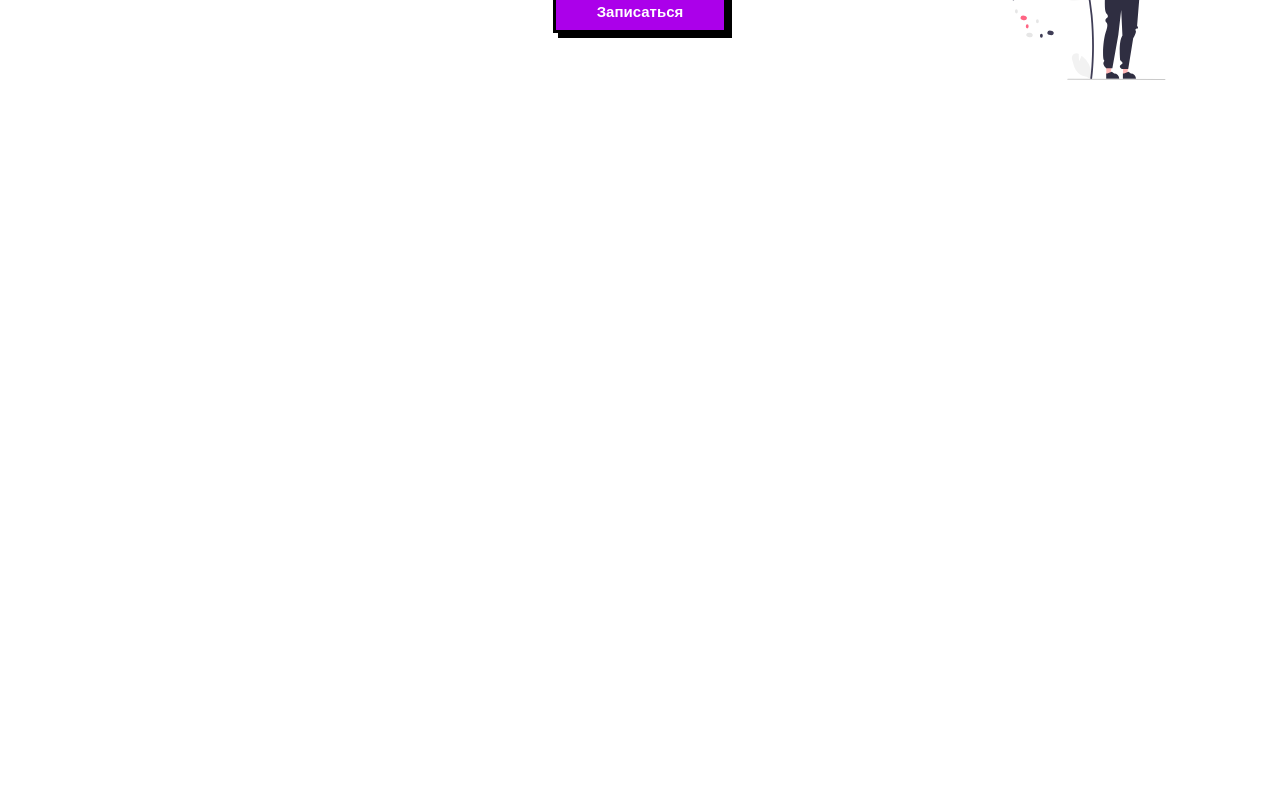
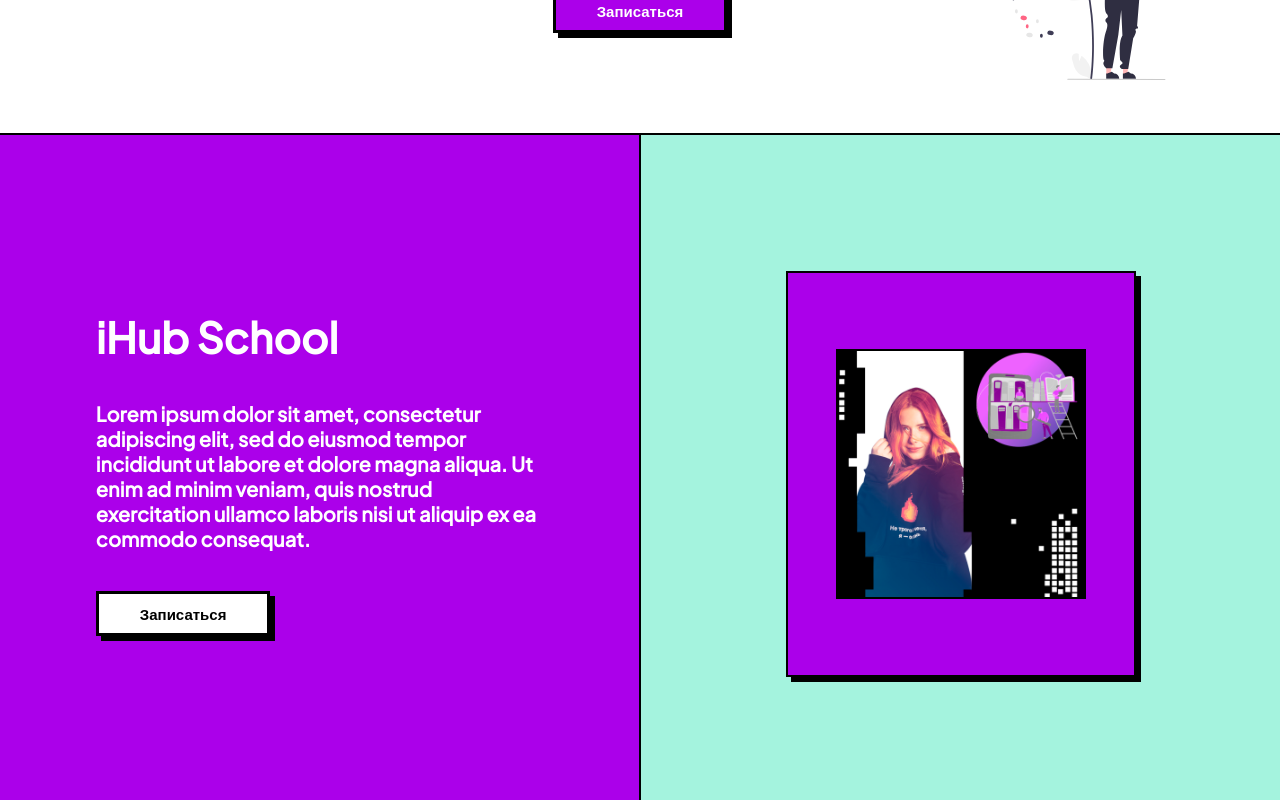
Before and after one commit to midas-png/ithub-landing-remade, a React (Create React App) app in the folder client/: page /ithub in a window 1280 px wide. Shown: the part 1220-2020 px from the top of the page. Before the commit the page ends 1353 px from the top, so only its background shows below. Built offline with nearby package versions, Linux system fonts and the light colour scheme.

Commit message:
singleblock and doubleblock components added

```diff
--- a/client/src/assets/images/index.ts
+++ b/client/src/assets/images/index.ts
@@ -1,7 +1,9 @@
+import MasterClassImage from './masterclass_square.png';
 import HeroImage from './hero_img.png';
 import { ReactComponent as Welcoming } from './welcoming.svg';
 
 export const Images = {
   HeroImage,
+  MasterClassImage,
   Welcoming,
 };
--- /dev/null
+++ b/client/src/components/Doubleblock/index.tsx
@@ -0,0 +1,61 @@
+import { FC } from 'react';
+import {
+  BlockWrapper,
+  ContentWrapper,
+  InformationWrapper,
+  BlockDescription,
+  ButtonWrapper,
+  ImageWrapper,
+  PictureContent,
+  ImageSquare,
+  StickerWrapper,
+  StickerContent,
+} from './styles';
+import { IProps } from './props';
+import { Images } from 'assets';
+import { Button, Title } from 'ui';
+
+export const Doubleblock: FC<IProps> = ({
+  variant,
+  title,
+  buttonText,
+  // image,
+  marker,
+  reverse,
+  children,
+  onClick,
+}) => {
+  return (
+    <BlockWrapper>
+      <ContentWrapper reverse={reverse} variant={variant}>
+        <InformationWrapper>
+          {title && <Title>{title}</Title>}
+          {children && <BlockDescription>{children}</BlockDescription>}
+        </InformationWrapper>
+        {buttonText && (
+          <ButtonWrapper>
+            <Button
+              variant={variant}
+              shadow={
+                variant === 'primary' || !variant ? 'secondary' : 'primary'
+              }
+              onClick={onClick}>
+              {buttonText}
+            </Button>
+          </ButtonWrapper>
+        )}
+      </ContentWrapper>
+      <ImageWrapper variant={variant}>
+        <PictureContent>
+          <ImageSquare src={Images.MasterClassImage} />
+          {marker && (
+            <StickerWrapper>
+              <StickerContent>{marker}</StickerContent>
+            </StickerWrapper>
+          )}
+        </PictureContent>
+      </ImageWrapper>
+      {/* {image && <ImageWrapper>{image}</ImageWrapper>} */}
+    </BlockWrapper>
+  );
+};
--- /dev/null
+++ b/client/src/components/Doubleblock/props.ts
@@ -0,0 +1,14 @@
+import { ReactNode } from 'react';
+
+type Variant = 'primary' | 'secondary';
+
+export interface IProps {
+  variant?: Variant;
+  title?: ReactNode;
+  buttonText?: ReactNode;
+  image?: ReactNode;
+  marker?: ReactNode;
+  reverse?: boolean;
+  children?: ReactNode;
+  onClick?: () => void;
+}
--- /dev/null
+++ b/client/src/components/Doubleblock/styles.tsx
@@ -0,0 +1,160 @@
+import styled, { css } from 'styled-components';
+import { IProps } from './props';
+
+const contentVariantMap = {
+  primary: css`
+    background: ${({ theme }) => theme.palette.common.secondary};
+
+    span {
+      color: ${({ theme }) => theme.palette.common.tertiary};
+    }
+  `,
+  secondary: css`
+    background: ${({ theme }) => theme.palette.common.main};
+
+    span {
+      color: ${({ theme }) => theme.palette.common.tertiary};
+    }
+  `,
+};
+
+const imageVariantMap = {
+  primary: css`
+    background: ${({ theme }) => theme.palette.common.tertiary};
+
+    div {
+      background: ${({ theme }) => theme.palette.common.secondary};
+    }
+
+    div > img {
+      border: 2px solid ${({ theme }) => theme.palette.common.tertiary};
+    }
+
+    span {
+      color: ${({ theme }) => theme.palette.common.secondary};
+    }
+  `,
+  secondary: css`
+    background: ${({ theme }) => theme.palette.common.quaternary};
+
+    div {
+      background: ${({ theme }) => theme.palette.common.main};
+    }
+
+    div > img {
+      border: 2px solid ${({ theme }) => theme.palette.common.secondary};
+    }
+
+    span {
+      color: ${({ theme }) => theme.palette.common.secondary};
+    }
+  `,
+};
+
+const borderContentReverseMap = {
+  true: css`
+    border-left: 1px solid ${({ theme }) => theme.palette.common.secondary};
+  `,
+  false: css`
+    border-right: 1px solid ${({ theme }) => theme.palette.common.secondary};
+  `,
+};
+
+const borderImageReverseMap = {
+  true: css`
+    border-right: 1px solid ${({ theme }) => theme.palette.common.secondary};
+  `,
+  false: css`
+    border-left: 1px solid ${({ theme }) => theme.palette.common.secondary};
+  `,
+};
+
+export const BlockWrapper = styled.div`
+  display: grid;
+  grid-auto-columns: 1fr;
+  grid-template-columns: 1fr 1fr;
+  height: 85vh;
+`;
+
+export const ContentWrapper = styled.div<IProps>`
+  display: flex;
+  flex-direction: column;
+  align-items: center;
+  justify-content: center;
+  gap: 40px;
+  width: 100%;
+  height: 100%;
+  background: ${({ theme }) => theme.palette.common.main};
+  border-top: 2px solid ${({ theme }) => theme.palette.common.secondary};
+  ${({ reverse }) => reverse && 'order: 1;'}
+  ${({ reverse }) => borderContentReverseMap[reverse ? 'true' : 'false']};
+  ${({ variant = 'primary' }) => contentVariantMap[variant]};
+`;
+
+export const InformationWrapper = styled.div`
+  display: flex;
+  flex-direction: column;
+  gap: 40px;
+  width: 70%;
+`;
+
+export const BlockDescription = styled.span`
+  font-weight: 600;
+  font-size: 20px;
+  color: ${({ theme }) => theme.palette.common.secondary};
+`;
+
+export const ButtonWrapper = styled.div`
+  width: 70%;
+`;
+
+export const ImageWrapper = styled.div<IProps>`
+  display: flex;
+  flex-direction: column;
+  align-items: center;
+  justify-content: center;
+  width: 100%;
+  height: 100%;
+  border-top: 2px solid ${({ theme }) => theme.palette.common.secondary};
+
+  svg {
+    transform: scale(0.7);
+  }
+  ${({ variant = 'primary' }) => imageVariantMap[variant]};
+  ${({ reverse }) => borderImageReverseMap[reverse ? 'true' : 'false']}
+`;
+
+export const PictureContent = styled.div`
+  display: flex;
+  flex-direction: column;
+  justify-content: center;
+  align-items: center;
+  gap: 15px;
+  background: ${({ theme }) => theme.palette.common.main};
+  border: 2px solid ${({ theme }) => theme.palette.common.secondary};
+  box-shadow: 5px 5px 0px 0px ${({ theme }) => theme.palette.common.secondary};
+  height: 60%;
+  width: 350px;
+`;
+
+export const ImageSquare = styled.img`
+  background: ${({ theme }) => theme.palette.common.secondary};
+  border: 2px solid ${({ theme }) => theme.palette.common.secondary};
+  height: 250px;
+  width: 250px;
+  content-fit: cover;
+`;
+
+export const StickerWrapper = styled.div`
+  display: flex;
+  justify-content: flex-end;
+  width: 250px;
+`;
+
+export const StickerContent = styled.div`
+  width: fit-content;
+  background: ${({ theme }) => theme.palette.common.quaternary};
+  box-shadow: 5px 5px 8px 0px rgba(34, 60, 80, 0.2);
+  letter-spacing: 1px;
+  padding: 5px;
+`;
--- a/client/src/components/Main/Hero/index.tsx
+++ b/client/src/components/Main/Hero/index.tsx
@@ -24,7 +24,7 @@
         </ContentTitleWrapper>
         <ContentButtonsWrapper>
           <Button shadow='secondary'>Поступить в IThub</Button>
-          <Button variant='secondary' shadow='secondary'>
+          <Button variant='quaternary' shadow='secondary'>
             Пройти тест
           </Button>
         </ContentButtonsWrapper>
--- a/client/src/components/Main/Hero/styles.tsx
+++ b/client/src/components/Main/Hero/styles.tsx
@@ -9,7 +9,7 @@
 
 export const ImageWrapper = styled.div`
   background: ${({ theme }) => theme.palette.common.main};
-  border-left: 1px solid ${({ theme }) => theme.palette.common.secondary};
+  border-left: 1px solid ${({ theme }) => theme.palette.common.tertiary};
 `;
 
 export const ContentWrapper = styled.div`
@@ -19,7 +19,7 @@
   justify-content: center;
   gap: 30px;
   padding-left: 80px;
-  border-right: 1px solid ${({ theme }) => theme.palette.common.secondary};
+  border-right: 1px solid ${({ theme }) => theme.palette.common.tertiary};
 `;
 
 export const ContentTitleWrapper = styled.div`
--- a/client/src/components/Main/index.tsx
+++ b/client/src/components/Main/index.tsx
@@ -1,5 +1,6 @@
 import { FC } from 'react';
 import { SingleBlock } from '../Singleblock';
+import { Doubleblock } from '../Doubleblock';
 import { MainWrapper } from './styles';
 import { Hero } from './Hero';
 import { Images } from 'assets';
@@ -19,6 +20,26 @@
         veniam, quis nostrud exercitation ullamco laboris nisi ut aliquip ex ea
         commodo consequat.
       </SingleBlock>
+      <Doubleblock
+        variant='secondary'
+        title='iHub School'
+        buttonText='Записаться'
+        image={<Images.Welcoming />}>
+        Lorem ipsum dolor sit amet, consectetur adipiscing elit, sed do eiusmod
+        tempor incididunt ut labore et dolore magna aliqua. Ut enim ad minim
+        veniam, quis nostrud exercitation ullamco laboris nisi ut aliquip ex ea
+        commodo consequat.
+      </Doubleblock>
+      <Doubleblock
+        title='Мастер классы'
+        buttonText='Подробнее'
+        image={<Images.Welcoming />}
+        reverse={true}>
+        Lorem ipsum dolor sit amet, consectetur adipiscing elit, sed do eiusmod
+        tempor incididunt ut labore et dolore magna aliqua. Ut enim ad minim
+        veniam, quis nostrud exercitation ullamco laboris nisi ut aliquip ex ea
+        commodo consequat.
+      </Doubleblock>
     </MainWrapper>
   );
 };
--- a/client/src/components/Singleblock/styles.tsx
+++ b/client/src/components/Singleblock/styles.tsx
@@ -5,6 +5,7 @@
   display: flex;
   justify-content: center;
   padding: 100px 0;
+  background: ${({ theme }) => theme.palette.common.tertiary};
 `;
 
 export const ContentWrapper = styled.div`
--- a/client/src/domain/theme.ts
+++ b/client/src/domain/theme.ts
@@ -12,7 +12,7 @@
       main: '#ab00ea',
       secondary: '#000',
       tertiary: '#fff',
-      quaternary: '#1df7ff',
+      quaternary: '#a4f3de',
     },
     primary: {
       main: '#ab00ea',
@@ -20,9 +20,9 @@
       contrastText: '#fff',
     },
     secondary: {
-      main: '#000',
+      main: '#fff',
       border: '#000',
-      contrastText: '#fff',
+      contrastText: '#000',
     },
     tertiary: {
       main: '#1df7ff',
@@ -30,9 +30,9 @@
       contrastText: '#000',
     },
     quaternary: {
-      main: '#fff',
+      main: '#000',
       border: '#000',
-      contrastText: '#000',
+      contrastText: '#fff',
     },
   },
 };
```
Also changed, not shown: client/src/assets/images/masterclass_square.png (added).
